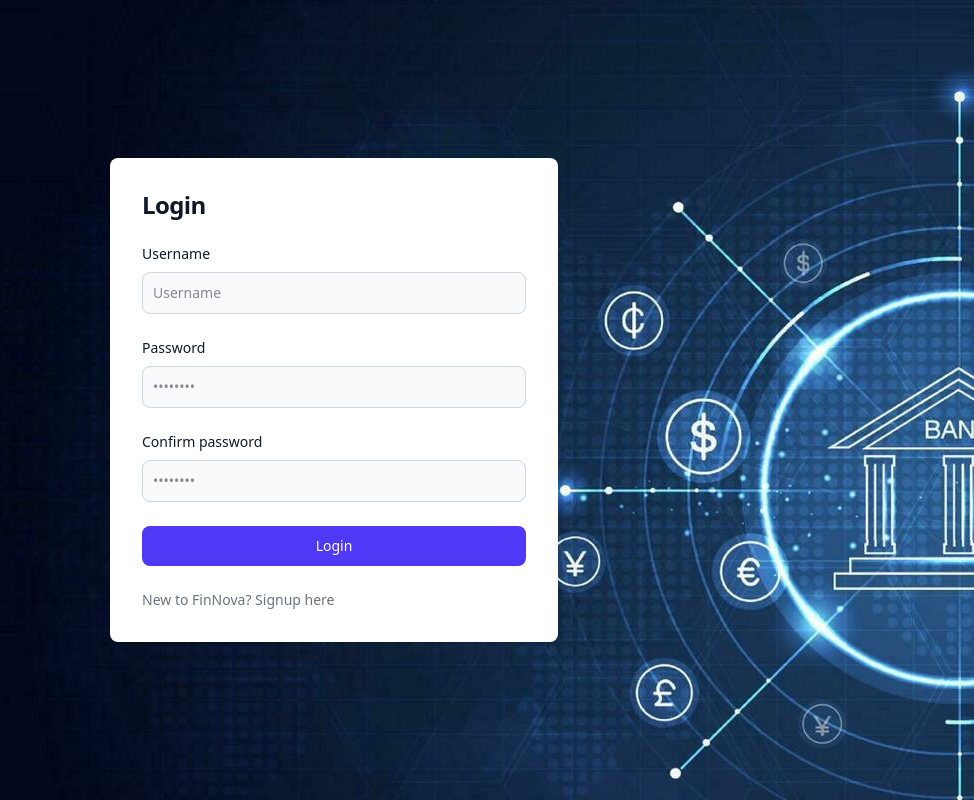
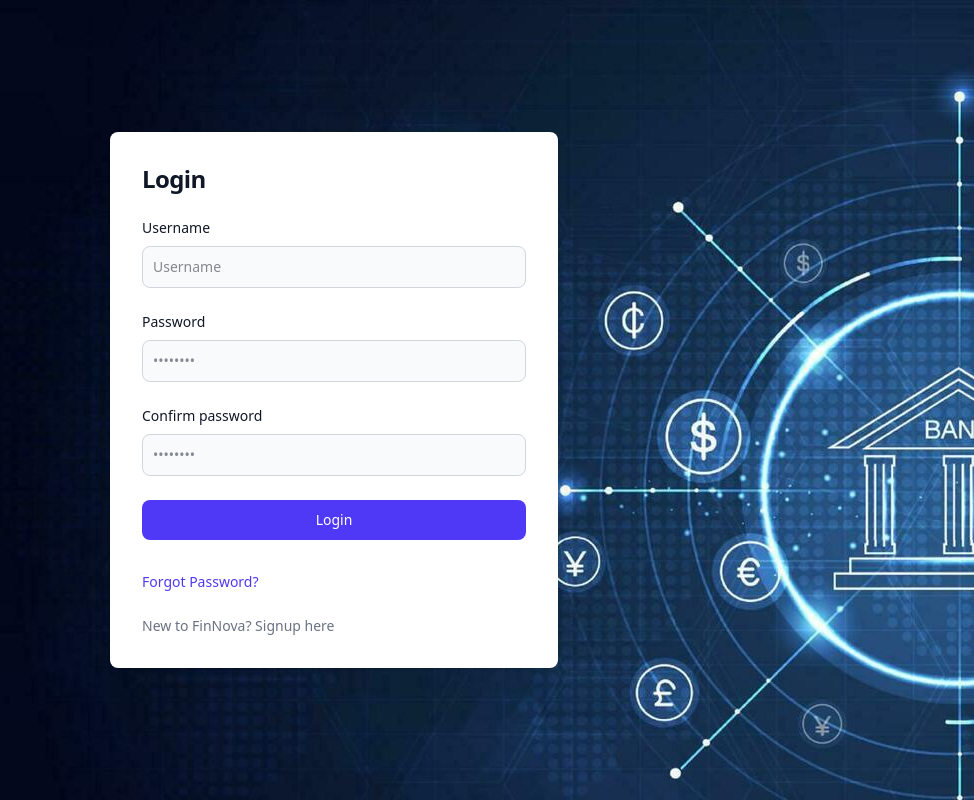
Before and after one commit to VarshiniAdurti28/FinNova, a Django app: template FinNova/templates/login.html in a window 1280 px wide. Shown: the whole page, without its empty margins (306-1280 px from the left). Run offline with Django 5.2, Linux system fonts and the light colour scheme; the template is opened without the code that fills it, so the values that code supplies are empty.

Commit message:
Update login.html
added pw reset option

```diff
--- a/FinNova/templates/login.html
+++ b/FinNova/templates/login.html
@@ -38,6 +38,9 @@
                     </div>
 
                     <button type="submit" class="w-full text-white bg-indigo-600 hover:bg-indigo-700 focus:ring-4 focus:outline-none focus:ring-indigo-300 font-medium rounded-lg text-sm px-5 py-2.5 text-center dark:bg-indigo-600 dark:hover:bg-indigo-700 dark:focus:ring-indigo-800 cursor-pointer">Login</button>
+                    <p class="text-sm font-light text-gray-500 dark:text-gray-400 mt-2">
+                        <a href="{% url 'myApp:trigger_password_reset' %}" class="font-medium text-indigo-600 hover:underline dark:text-primary-500">Forgot Password?</a>
+                    </p>
                     <p class="text-sm font-light text-gray-500 dark:text-gray-400">
                         New to FinNova? <a href="#" class="font-medium text-primary-600 hover:underline dark:text-primary-500"> Signup here</a>
                     </p>
```
